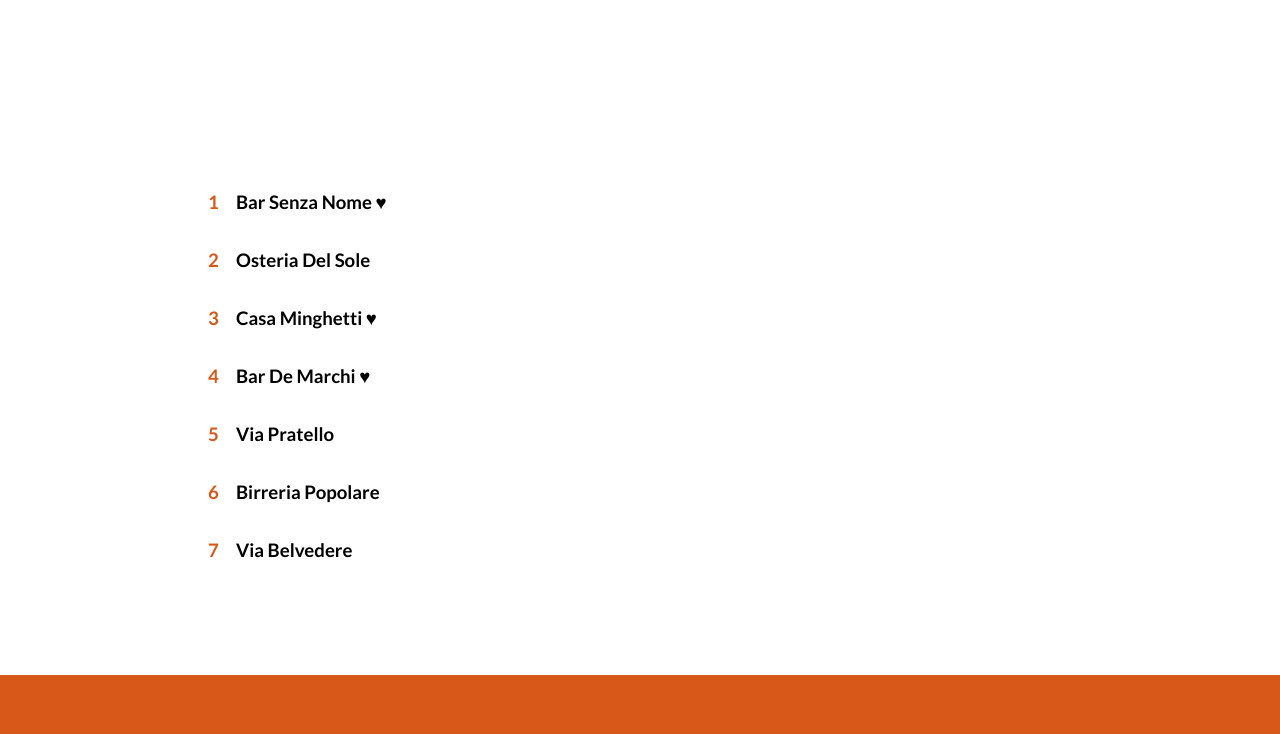
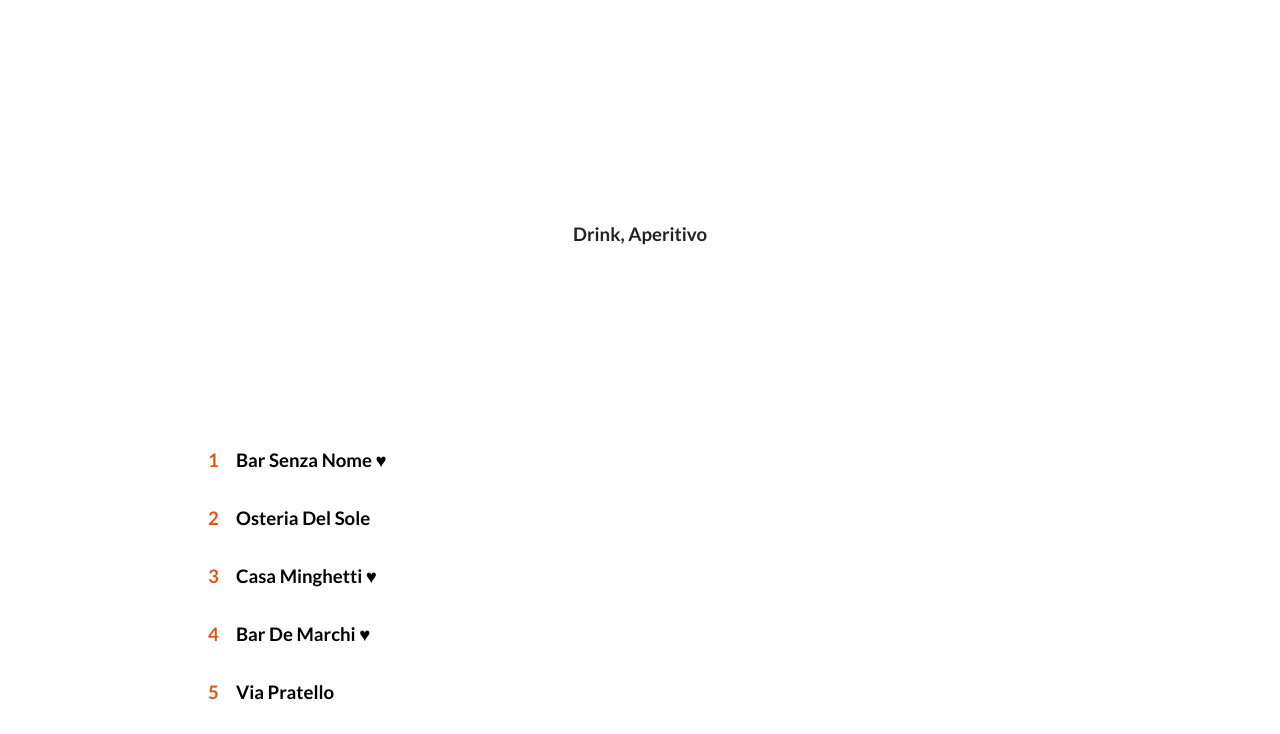
Before and after one commit to enjoybologna/Fat, a plain HTML site: page wheretoeat.html in a window 1280 px wide. Shown: the part 1570-2304 px from the top of the page. Drawn offline with Linux system fonts and the light colour scheme; a script that the page names is missing; files whose address does not match are found by name.

Commit message:
Update wheretoeat.html

```diff
--- a/wheretoeat.html
+++ b/wheretoeat.html
@@ -147,6 +147,21 @@
   </div>
 </section>
 
+	  <section data-bs-version="5.1" class="article11 cid-ujODn2rS6i" id="article11-1y">
+
+
+    <div class="container">
+        <div class="row justify-content-center">
+            <div class="title col-md-12 col-lg-10">
+                <h4 class="mbr-section-subtitle align-center mbr-fonts-style mt-4 display-7"><strong>
+                Drink, Aperitivo</strong></h4>
+
+            </div>
+        </div>
+    </div>
+</section>
+
+
 <section data-bs-version="5.1" class="article07 cid-ujODwrAlAb" id="article19-21">
 
 
```
